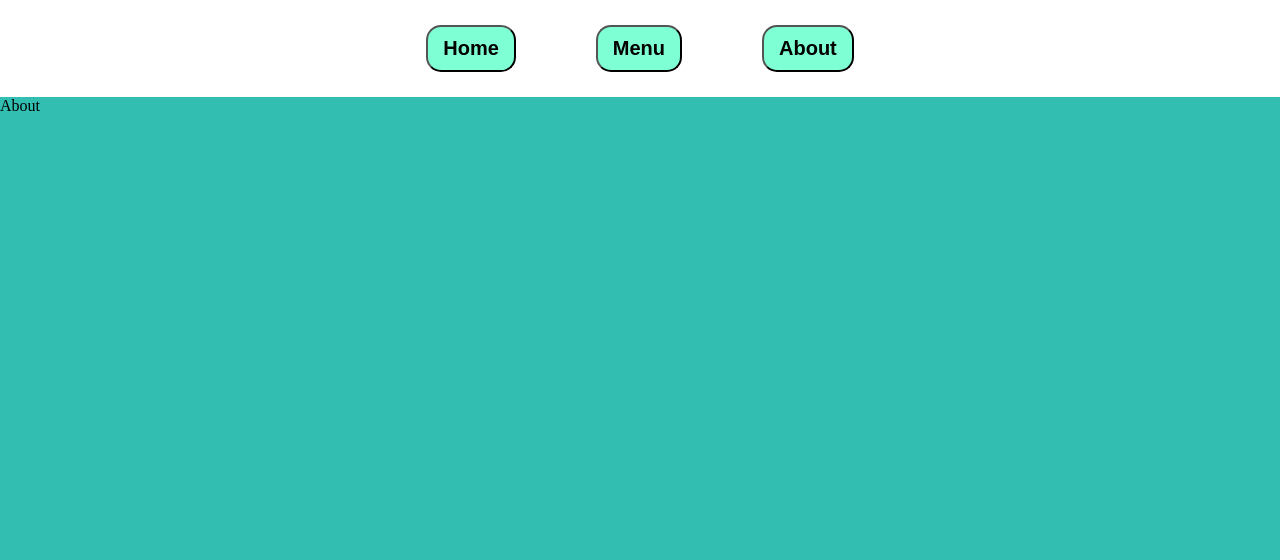
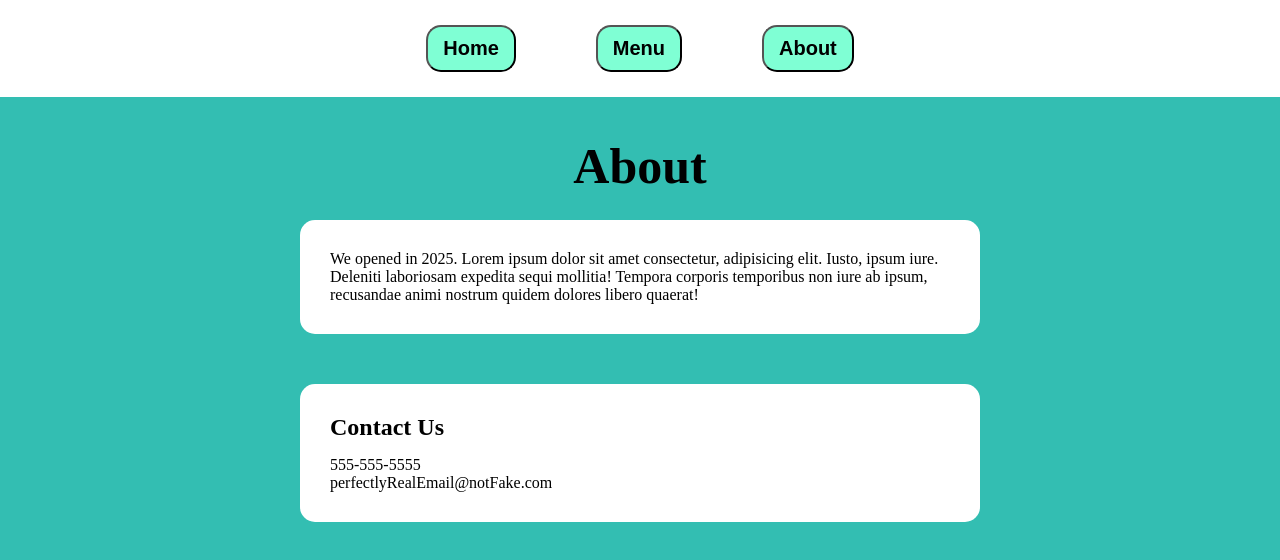
Before and after one commit to ehnhan/odin-restaurant, a website built with webpack: page src/template.html in a window 1280 px wide. Both pictures are taken after a click on the button "About". Built offline with nearby package versions, Linux system fonts and the light colour scheme.

Commit message:
Add content and styling for about page

```diff
--- a/src/about.js
+++ b/src/about.js
@@ -1,8 +1,32 @@
 const createAbout = function() {
     const about = document.createElement("div");
-    const item = document.createElement("div");
-    item.innerText = "About";
-    about.appendChild(item);
+
+    const header = document.createElement("div");
+    header.className = "home_header";
+    const title = document.createElement("h1");
+    title.innerText = "About";
+    header.appendChild(title);
+
+    about.appendChild(header);
+
+    const about_info_area = document.createElement("div");
+    about_info_area.className = "about_info_area"
+    const about_description = document.createElement("div");
+    about_description.className = "description_container"
+    about_description.innerText = "We opened in 2025. Lorem ipsum dolor sit amet consectetur, adipisicing elit. Iusto, ipsum iure. Deleniti laboriosam expedita sequi mollitia! Tempora corporis temporibus non iure ab ipsum, recusandae animi nostrum quidem dolores libero quaerat! ";
+    about_info_area.appendChild(about_description);
+
+    const contact_container = document.createElement("div");
+    contact_container.className = "contact_container"
+    const contact_header = document.createElement('h2');
+    const contact_info = document.createElement('p');
+    contact_header.innerText = "Contact Us";
+    contact_info.innerText = "555-555-5555 \n perfectlyRealEmail@notFake.com";
+    contact_container.appendChild(contact_header);
+    contact_container.appendChild(contact_info);
+    about_info_area.appendChild(contact_container);
+
+    about.appendChild(about_info_area)
 
     const contentArea = document.querySelector("#content");
     contentArea.appendChild(about);
--- a/src/styles.css
+++ b/src/styles.css
@@ -70,7 +70,7 @@ img {
     height: 100px;
 }
 
-.home_info_area {
+.home_info_area, .about_info_area {
     display: flex;
     flex-direction: column;
     justify-content: center;
@@ -78,7 +78,11 @@ img {
     padding: 0 300px;
 }
 
-.description_container, .hours_container, .location_container {
+.description_container, .hours_container, .location_container, .contact_container {
+    display: flex;
+    flex-direction: column;
+    justify-content: center;
+    gap: 15px;
     background-color: white;
     border-radius: 15px;
     padding: 30px;
```
